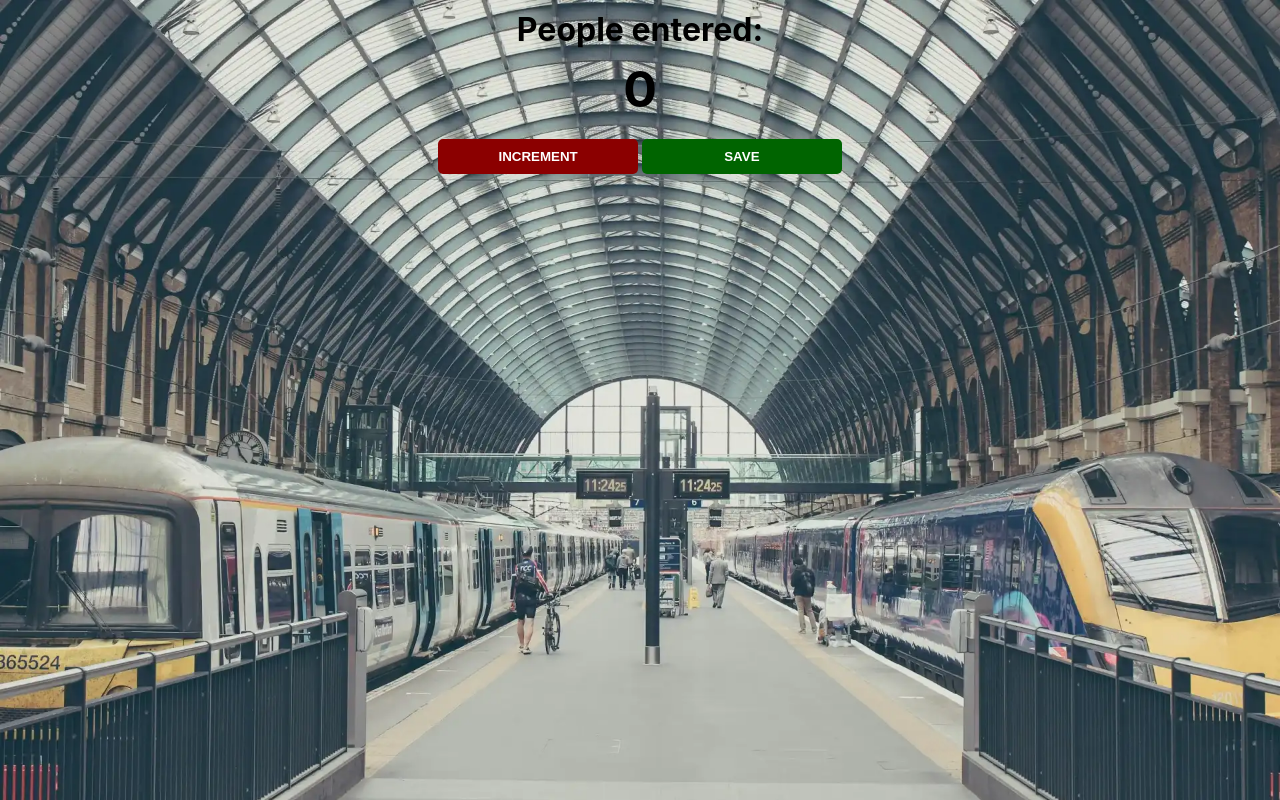
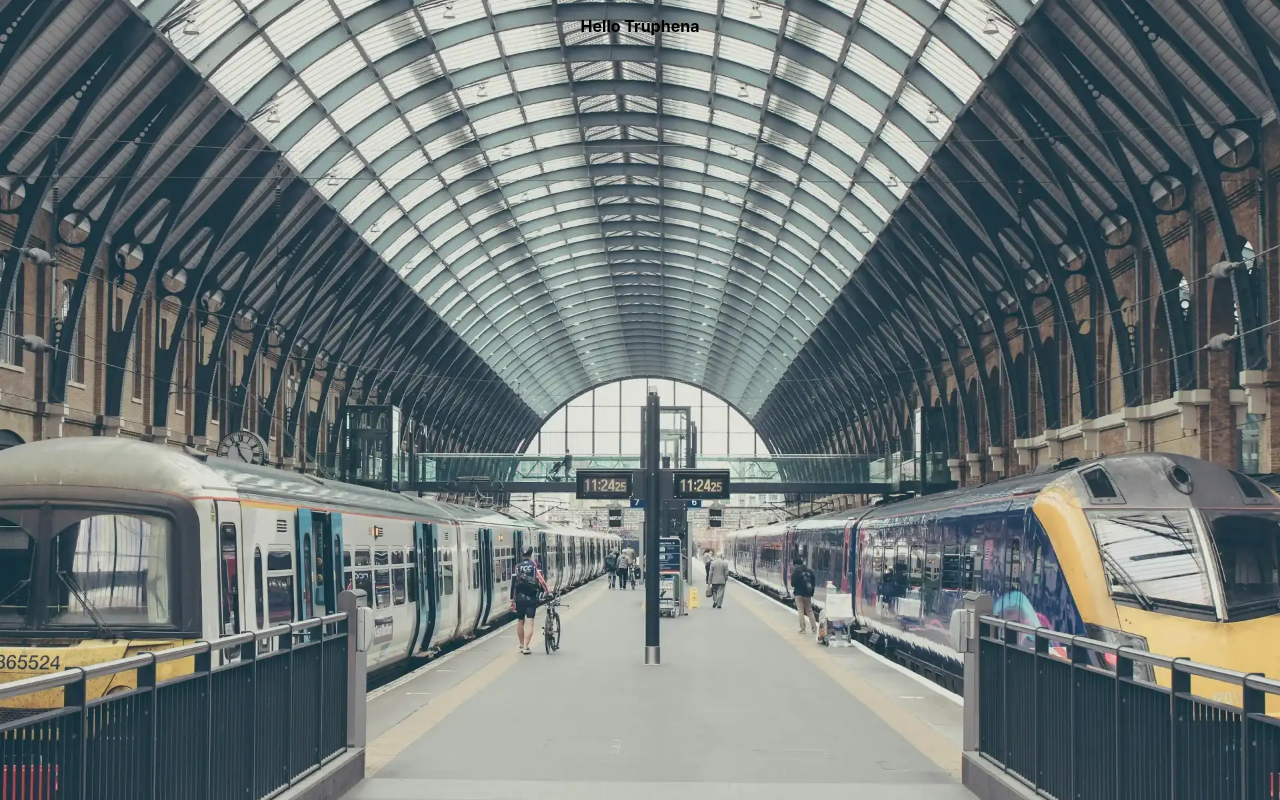
Before and after one commit to AbereTruphenah/javascript-course, a plain HTML site: page passenger-counter-app/index.html in a window 1280 px wide. Drawn offline with Linux system fonts and the light colour scheme.

Commit message:
render a message

```diff
--- a/passenger-counter-app/index.html
+++ b/passenger-counter-app/index.html
@@ -7,13 +7,7 @@
     <link rel="stylesheet" href="style.css">
 </head>
 <body>
-    <h1>People entered:</h1>
-    <h2 id="count-el">0</h2>
-    <!-- Create a INCREMENT button with the id="increment-btn" -->
-    <button id="increment-btn" onclick="increment()">INCREMENT</button>
-    <!-- 2. Create a SAVE button.
-    Set the id to "save-btn" and call the save() function when it's clicked -->
-    <button id="save-btn" onclick="save()">SAVE</button>
+    <p id="welcome-el"></p>
 
 
     <script src="index.js"></script>
--- a/passenger-counter-app/index.js
+++ b/passenger-counter-app/index.js
@@ -1,4 +1,10 @@
-console.log(4 + 5) // 9
-console.log("2" + "4") // 24
-console.log("5" + 1) // 51
-console.log(100 + "100") // 100100
+// Grab the welcome-el paragraph and store it in a variable called welcomeEl
+let welcomeEl = document.getElementById("welcome-el")
+
+// Create two variables (name & greeting) that contains your name
+// and the greeting we want to render on the page
+let name = "Truphena"
+let greeting = "Hello "
+
+// Render the welcome message using welcomeEl.innerText
+welcomeEl.innerText = greeting + name
```
